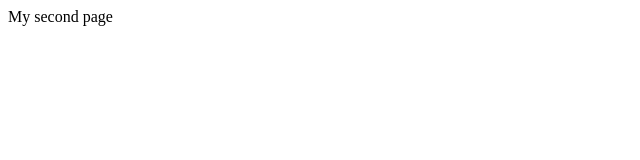
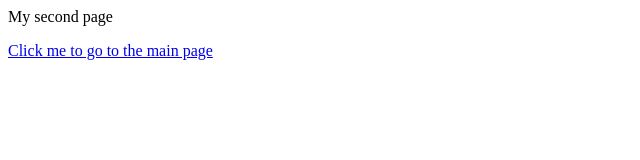
Before and after one commit to wakagi/mesecondweb, a plain HTML site: page second.html in a window 1280 px wide. Shown: the whole page, without its empty margins (0-640 px from the left). Drawn offline with Linux system fonts and the light colour scheme.

Commit message:
Update second.html

```diff
--- a/second.html
+++ b/second.html
@@ -1,5 +1,6 @@
 <html>
   <body>
   <p>My second page</p>
+  <a href="index.html">Click me to go to the main page</a>
   </body>
 </html>
```
